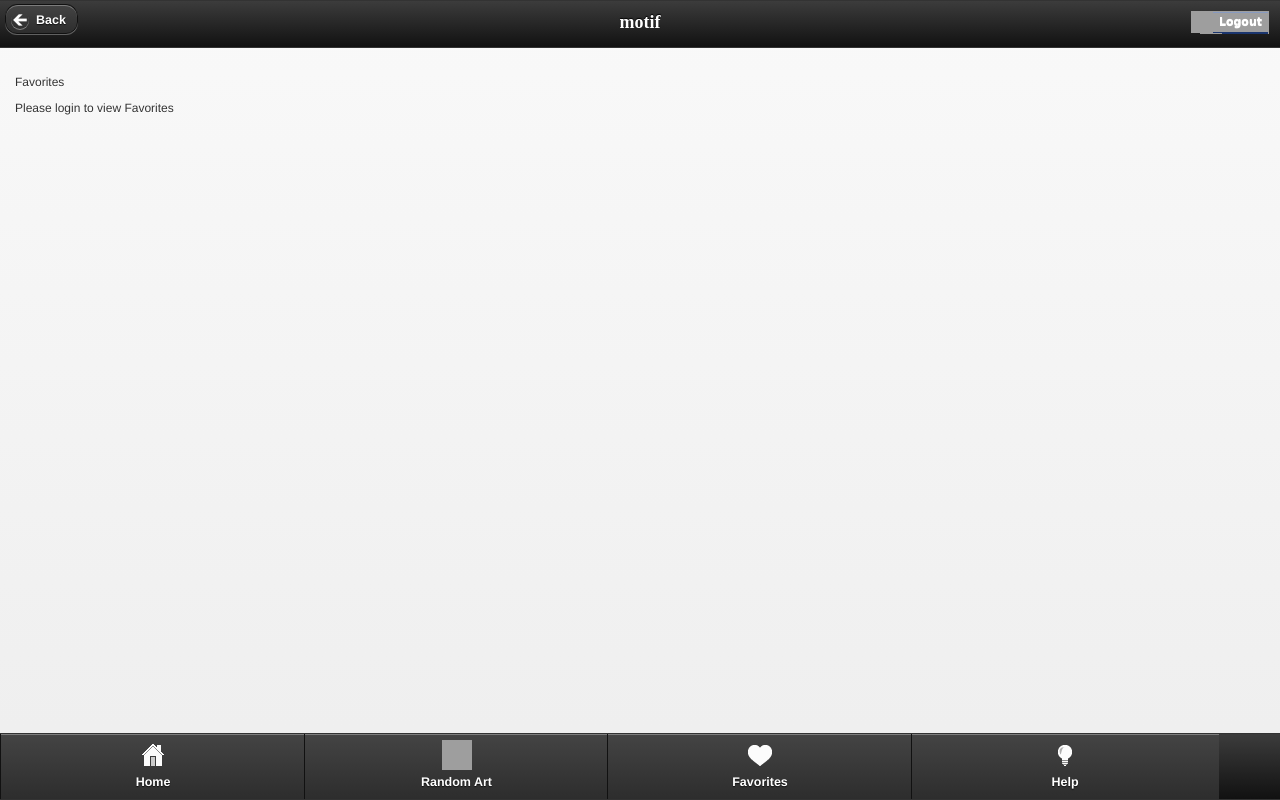
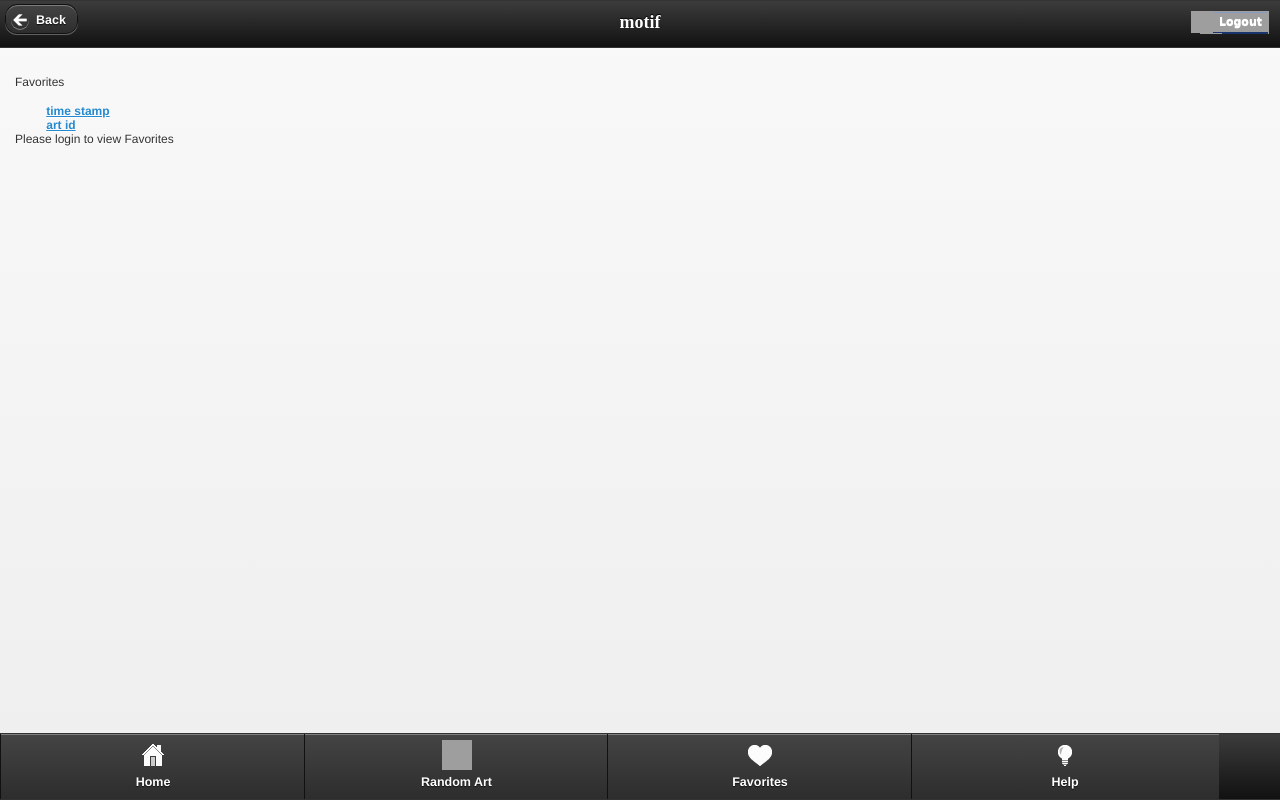
Before and after one commit to hkorus/CS147_Project, a PHP site: page /favorites.php in a window 1280 px wide. Run offline with PHP 8.4, Linux system fonts and the light colour scheme; some libraries are stand-ins or nearby versions; grey boxes are pictures that could not be loaded.

Commit message:
working on sorting favorites

```diff
--- a/favorites.php
+++ b/favorites.php
@@ -50,9 +50,29 @@
         		itemSelector : '.image',
     			masonryHorizontal: {
     				columnWidth: 240
+    			},
+    			getSortData : {
+    				time_stamp : function ( $elem ) {
+      					return $elem.find('.time_stamp').attr('data-time');
+    				}
+    			},
+    			getSortData : {
+    				art_id : function ( $elem ) {
+      					return $elem.find('.art_id').attr('art-id');
+    				}
     			}
+
     		});
         });
+	</script>
+
+	<script>
+		$('#sort-by a').click(function(){
+  			// get href attribute, minus the '#'
+  			var sortName = $(this).attr('href').slice(1);
+  			$('#container').isotope({ sortBy : sortName });
+  			return false;
+		});
 	</script>
 
 </head>
@@ -74,6 +94,10 @@
 
 	<div data-role="content">
 		<p>Favorites</p>
+			<ul id="sort-by">
+  					<li><a href="#time_stamp">time stamp</a></li>
+ 					<li><a href="#art_id">art id</a></li>
+			</ul>
 			<div id="container">
 					<?php
 						include("config.php");
@@ -82,7 +106,11 @@
 							//$query = "SELECT * FROM art, fave_art where id = art_id";
 							$result = mysql_query($query);
 							while ($row = mysql_fetch_assoc($result)) {
-								echo "<div class='image'><a href='./art.php?id=".$row['art_id']."'><img width='100' src='".$row['image_url']."'></a></div>";
+								//echo "<div class='image'><a href='./art.php?id=".$row['art_id']."'><img width='100' src='".$row['image_url']."'></a></div>";
+								echo "<div class='image'><a href='./art.php?id=".$row['art_id']."'><img width='100' src='".$row['image_url']."'></a>";
+								echo "<div class='time_stamp' data-time=".$row['time_stamp'].">".$row['time_stamp']."</div>";
+								echo "<div class='art_id' art-id=".$row['art_id'].">".$row['art_id']."</div>";
+								echo "</div>";
 							}
 						}
 					?>
```
